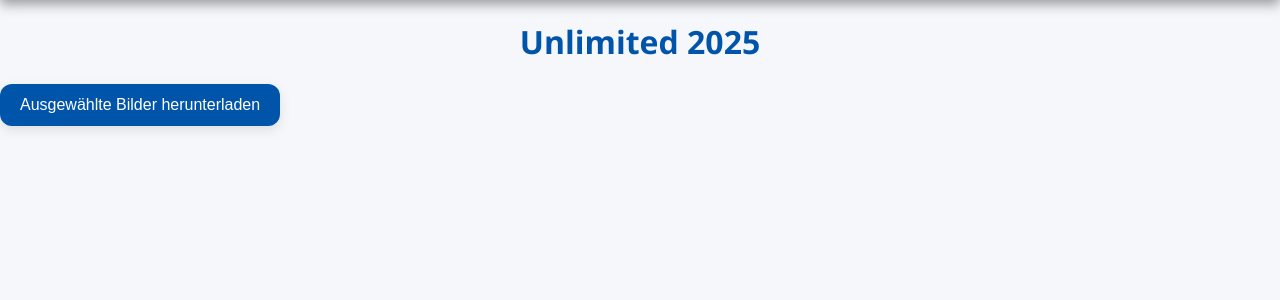
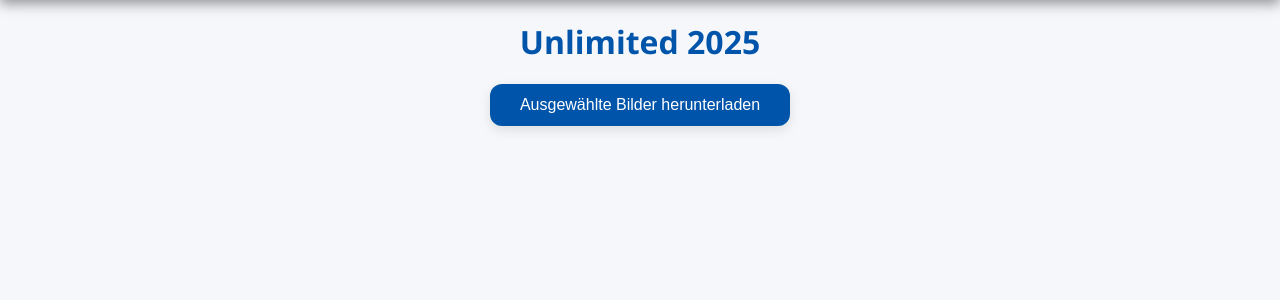
Before and after one commit to Tim-Thiel/r-rangers-test, a PHP site: page /bereiche/aktionen/unlimited2025.html in a window 1280 px wide. Shown: the part 76-376 px from the top of the page. Run offline with PHP 8.4, Linux system fonts and the light colour scheme.

Commit message:
Update style.css

```diff
--- a/css/style.css
+++ b/css/style.css
@@ -431,3 +431,15 @@ footer {
     text-align:center;
     margin-top: 10px;
 }
+
+/* --------------------------------------------
+   DOWNLOAD BUTTON KORREKTUR
+--------------------------------------------- */
+/* ✅ KORREKTUR für den Button "Ausgewählte Bilder herunterladen" */
+body > button[onclick="downloadSelected()"] {
+    display: block; /* Macht den Button zu einem Block-Element */
+    margin: 20px auto; /* Zentriert den Button horizontal (sehr wichtig!) */
+    max-width: 98%; /* Stellt sicher, dass er nicht über den Bildschirm ragt */
+    width: 300px; /* Gibt ihm eine feste, aber begrenzte Breite */
+    text-align: center;
+}
```
